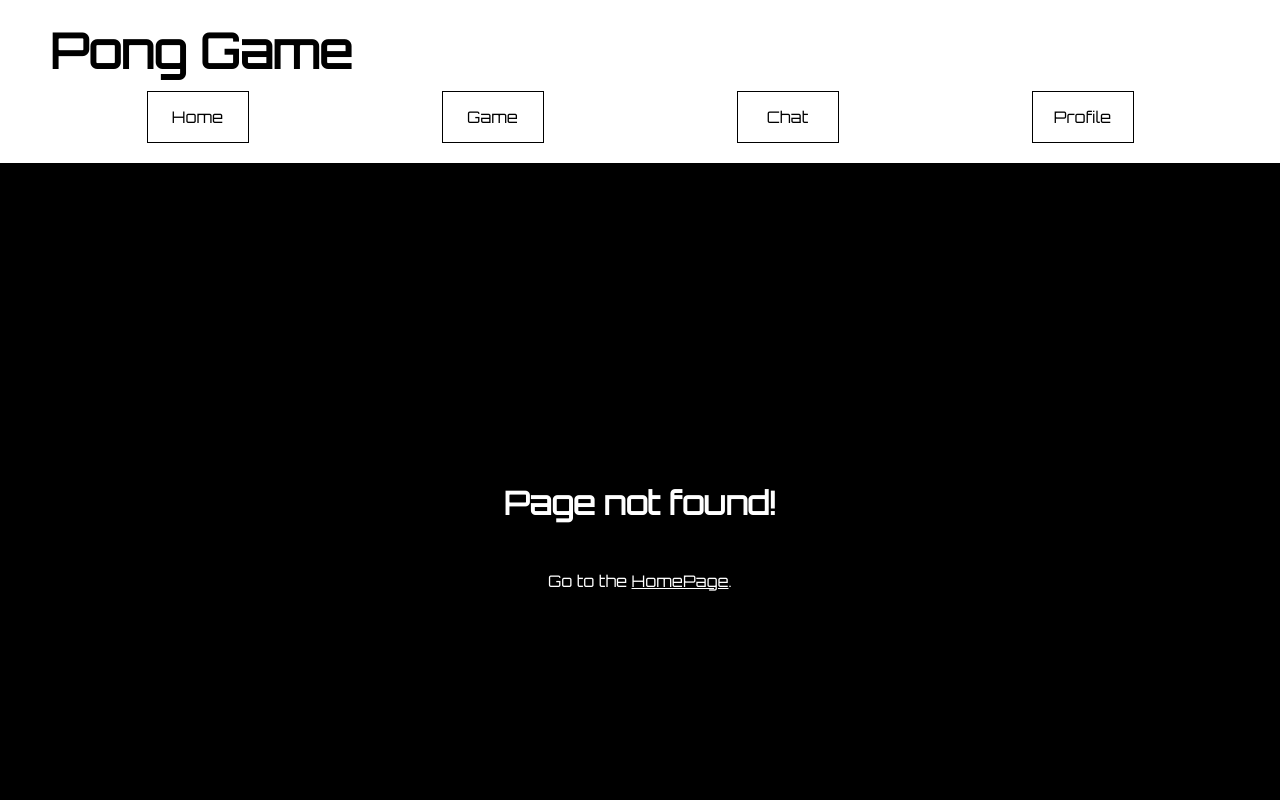
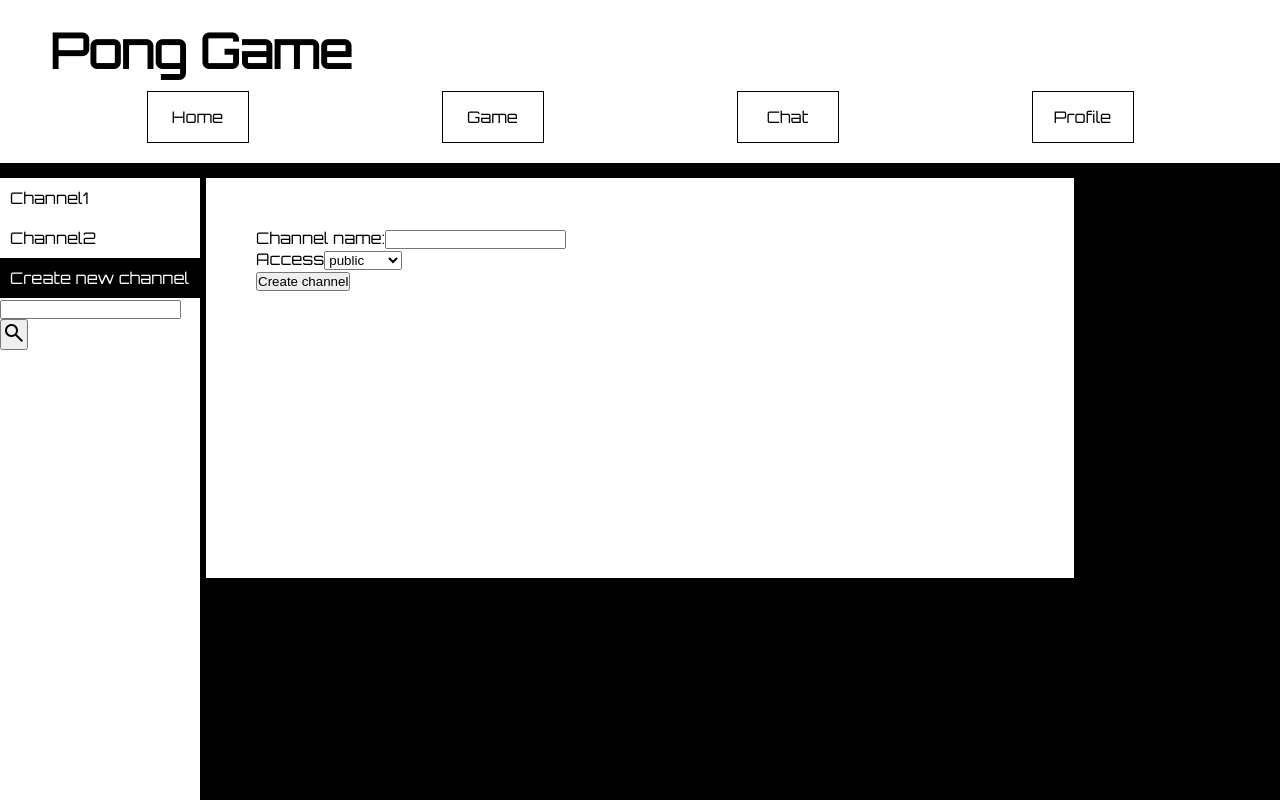
Before and after one commit to alex-sdn/ft_transcendence, a React (Vite) app in the folder monorepo/apps/front/: page /chat/create-channel in a window 1280 px wide. Before the commit this address had no page. Built offline with nearby package versions, Linux system fonts and the light colour scheme.

Commit message:
search bar + form for new channels

```diff
--- a/monorepo/apps/front/src/App.tsx
+++ b/monorepo/apps/front/src/App.tsx
@@ -21,6 +21,7 @@ import Login from './pages/Login'
 import Nickname from './pages/Nickname'
 import ProfilePicture from './pages/ProfilePicture'
 import Channel from './pages/chat/Channel'
+import CreateChannel from './pages/chat/createChannel'
 
 const router = createBrowserRouter(
   createRoutesFromElements(
@@ -30,6 +31,7 @@ const router = createBrowserRouter(
       <Route path="chat" element={<ChatLayout />}>
         {/* <Route path=":channelName/:channelId" element={<Channel />}/> */}
         <Route path="channel/:channelId" element={<Channel />} />
+        <Route path="create-channel" element={<CreateChannel />} />
       </Route>
       <Route path="profile" element={<Profile />} />
       <Route path="login" element={<Login />} />
--- a/monorepo/apps/front/src/layouts/ChatLayout.tsx
+++ b/monorepo/apps/front/src/layouts/ChatLayout.tsx
@@ -1,12 +1,18 @@
-import React from "react";
+import React, { useState } from "react";
 import { NavLink, Outlet } from "react-router-dom";
 
 const ChatLayout: React.FC = () => {
+    const channels = ["Chocolat", "Chien", "Chat", "Cafeine", "Cafe"];
+    const [value, setValue] = useState("");
+
+    const handleValueChange = (event: React.ChangeEvent<HTMLInputElement>) => {
+        setValue(event.target.value,);
+    }
+
     return (
         <div>
             <div className="sidebar">
-                <h2>Channels:</h2>
-                {/* rajouter une barre de recherche Search ? */}
+                {/* rajouter une barre de recherche Search */}
                 <nav>
                     <ul>
                         <li>
@@ -15,12 +21,24 @@ const ChatLayout: React.FC = () => {
                         <li>
                             <NavLink to={`/chat/channel/2`}>Channel2</NavLink>
                         </li>
+                        <li>
+                            <NavLink to="create-channel">Create new channel</NavLink>
+                        </li>
                     </ul>
                 </nav>
-                <div>
-                    <form method="post">
-                        <button type="submit">New</button>
-                    </form>
+                <div className="searchBar">
+                    <div>
+                        <input type="text" value={value} onChange={handleValueChange} />
+                        <button /*onClick={(renvoie sur la page du channel selectionne)}*/>
+                            <span className="material-symbols-outlined">search</span>
+                        </button>
+                    </div>
+                    <ul>
+                        {
+                            value && (channels.filter((element) => element.toLowerCase().includes(value.toLowerCase()))
+                                .map((element, index) => <li onClick={() => setValue(element)} key={index}>{element}</li>))
+                        }
+                    </ul>
                 </div>
             </div>
 
--- a/monorepo/apps/front/src/main.tsx
+++ b/monorepo/apps/front/src/main.tsx
@@ -9,6 +9,7 @@ import './style/NotFound.css';
 import './style/Login.css';
 import './style/ProfilePicture.css';
 import './style/Chat.css'
+import './style/createChannel.css'
 
 const root = ReactDOM.createRoot(document.getElementById('root')!);
 root.render(
--- /dev/null
+++ b/monorepo/apps/front/src/pages/chat/createChannel.tsx
@@ -0,0 +1,51 @@
+import axios from "axios";
+import React, { useState } from "react";
+import { Form } from "react-router-dom";
+
+const createChannel: React.FC = () => {
+    //const [channelName, setChannelName] = useState();
+    const [access, setAccess] = useState('public');
+
+    return (
+        <div className="createChannel">
+            <Form method="post" action="/create-channel" /*onSubmit={}*/>
+                <p>
+                    <label>
+                        Channel name:
+                        <input type="text"
+                            name="channel-name"
+                            //value={newNickname.nickname}
+                            //onChange={handleNicknameChange}
+                            required />
+                    </label>
+                </p>
+                <p>
+                    <label>Access</label>
+                    <select name="access"
+                    id="access"
+                    value={access}
+                    onChange={(e) => setAccess(e.target.value)}>
+                        <option value="public">public</option>
+                        <option value="private">private</option>
+                        <option value="protected">protected</option>
+                    </select>
+                </p>
+                {access === 'protected' && (
+                    <p>
+                        <label>
+                            Password
+                            <input type="password"
+                                minLength={8}
+                                required />
+                        </label>
+                    </p>
+                )}
+                <p>
+                    <button type="submit">Create channel</button>
+                </p>
+            </Form>
+        </div>
+    );
+}
+
+export default createChannel;
--- a/monorepo/apps/front/src/pages/chat/getChannels.tsx
+++ /dev/null
@@ -1,5 +0,0 @@
-import axios from "axios";
-import React from "react";
-
-export default function createChannel() {
-}
--- a/monorepo/apps/front/src/style/Chat.css
+++ b/monorepo/apps/front/src/style/Chat.css
@@ -27,3 +27,12 @@
     color: white;
     background-color: black;
 }
+
+.searchBar ul li {
+    color: black;
+}
+
+.sidebar ul li:hover {
+    color: white;
+    background-color: black;
+}
--- /dev/null
+++ b/monorepo/apps/front/src/style/createChannel.css
@@ -0,0 +1,20 @@
+@import url(https://fonts.googleapis.com/css2?family=Material+Symbols+Outlined:opsz,wght,FILL,GRAD@20..48,100..700,0..1,-50..200);
+
+.createChannel {
+    display: flex;
+    width: 60%;
+    height: 300px;
+    padding: 50px;
+    align-items: flex-start;
+    margin: 15px auto;
+    background-color: white;
+    color: black;
+}
+
+.material-symbols-outlined {
+  font-variation-settings:
+  'FILL' 0,
+  'wght' 400,
+  'GRAD' 0,
+  'opsz' 24
+}
```
